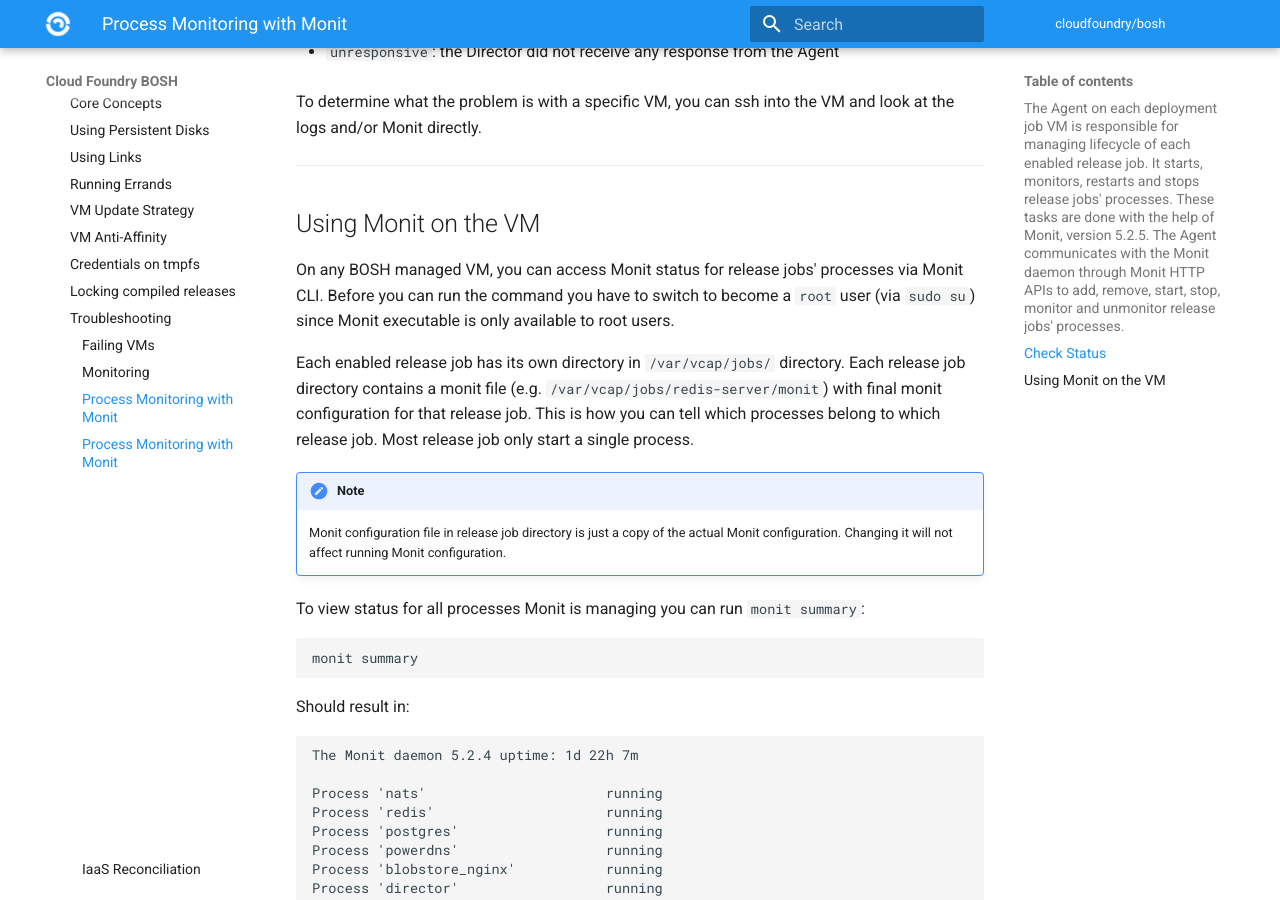
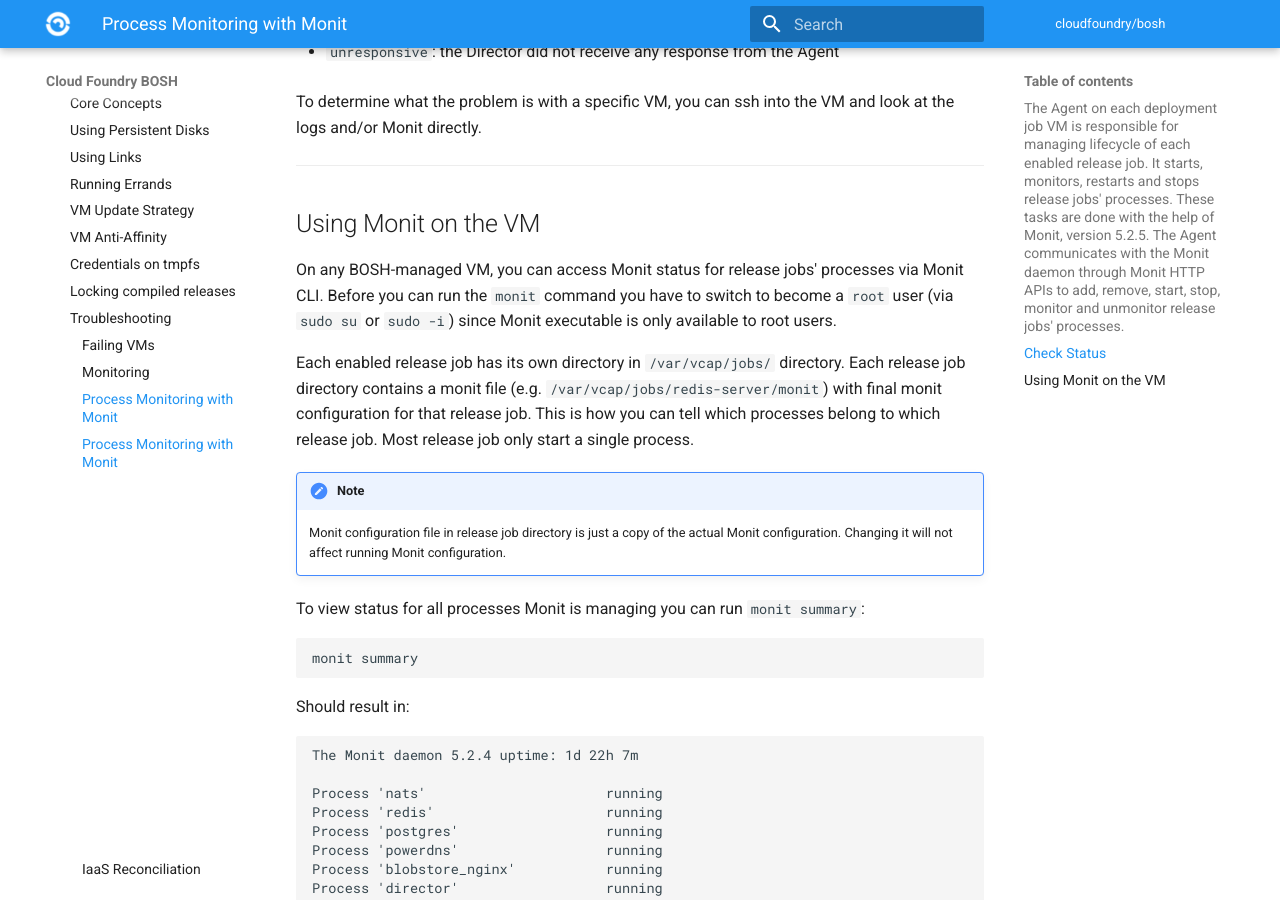
Before and after one commit to cloudfoundry/docs-bosh, an MkDocs documentation site: the page built from content/vm-monit.md, in a window 1280 px wide and 900 px high, scrolled down 1303 px. Built offline with MkDocs 1.6.1 and Material for MkDocs 9.7.7, drawn with Linux system fonts in a browser that asks for light colours; old or Windows-style settings are respelled for this version of MkDocs.

Commit message:
Also mention 'sudo -i'

```diff
--- a/content/vm-monit.md
+++ b/content/vm-monit.md
@@ -42,7 +42,10 @@ To determine what the problem is with a specific VM, you can ssh into the VM and
 ---
 ## Using Monit on the VM {: #using-monit }
 
-On any BOSH managed VM, you can access Monit status for release jobs' processes via Monit CLI. Before you can run the command you have to switch to become a `root` user (via `sudo su`) since Monit executable is only available to root users.
+On any BOSH-managed VM, you can access Monit status for release jobs'
+processes via Monit CLI. Before you can run the `monit` command you have to
+switch to become a `root` user (via `sudo su` or `sudo -i`) since Monit
+executable is only available to root users.
 
 Each enabled release job has its own directory in `/var/vcap/jobs/` directory. Each release job directory contains a monit file (e.g. `/var/vcap/jobs/redis-server/monit`) with final monit configuration for that release job. This is how you can tell which processes belong to which release job. Most release job only start a single process.
 
```
